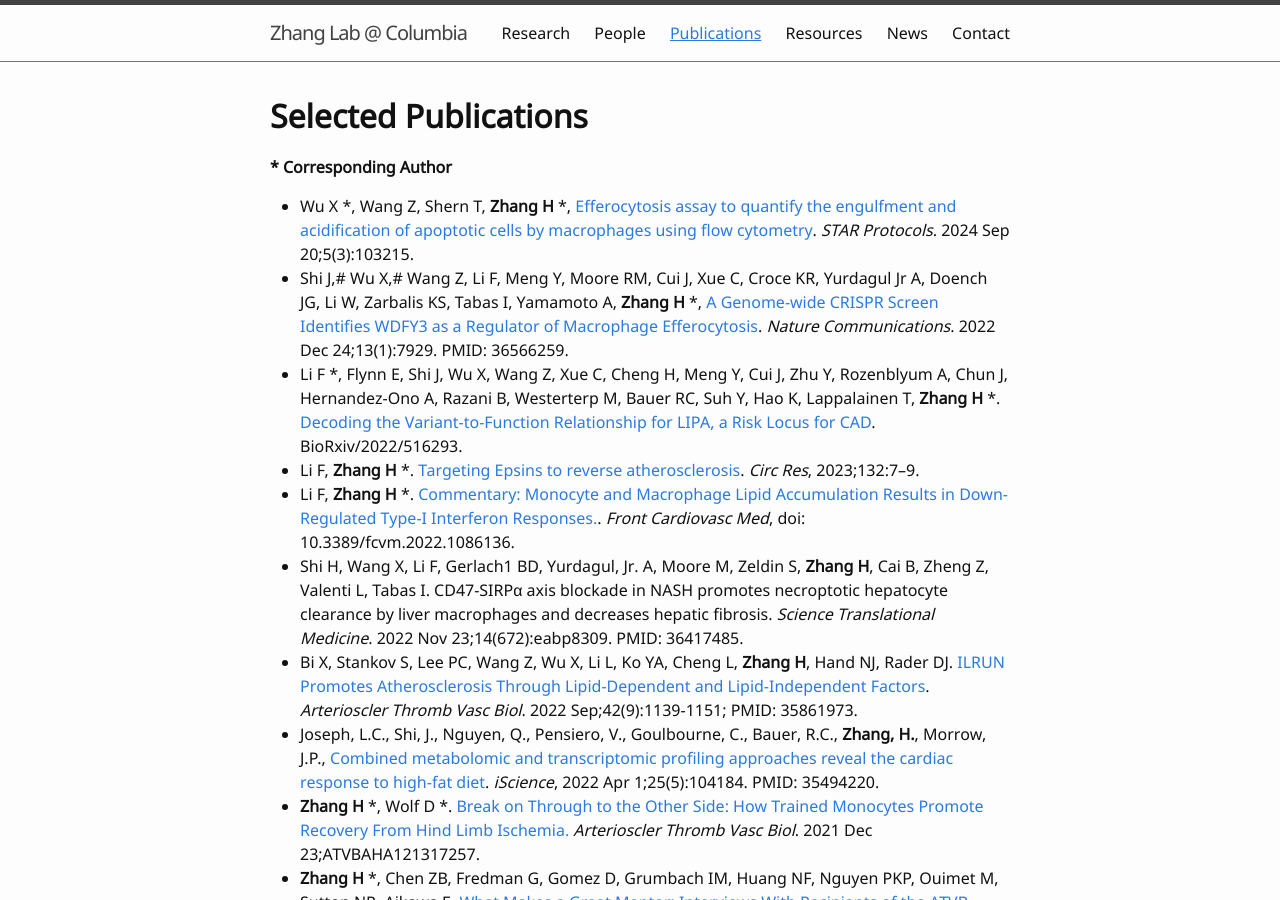
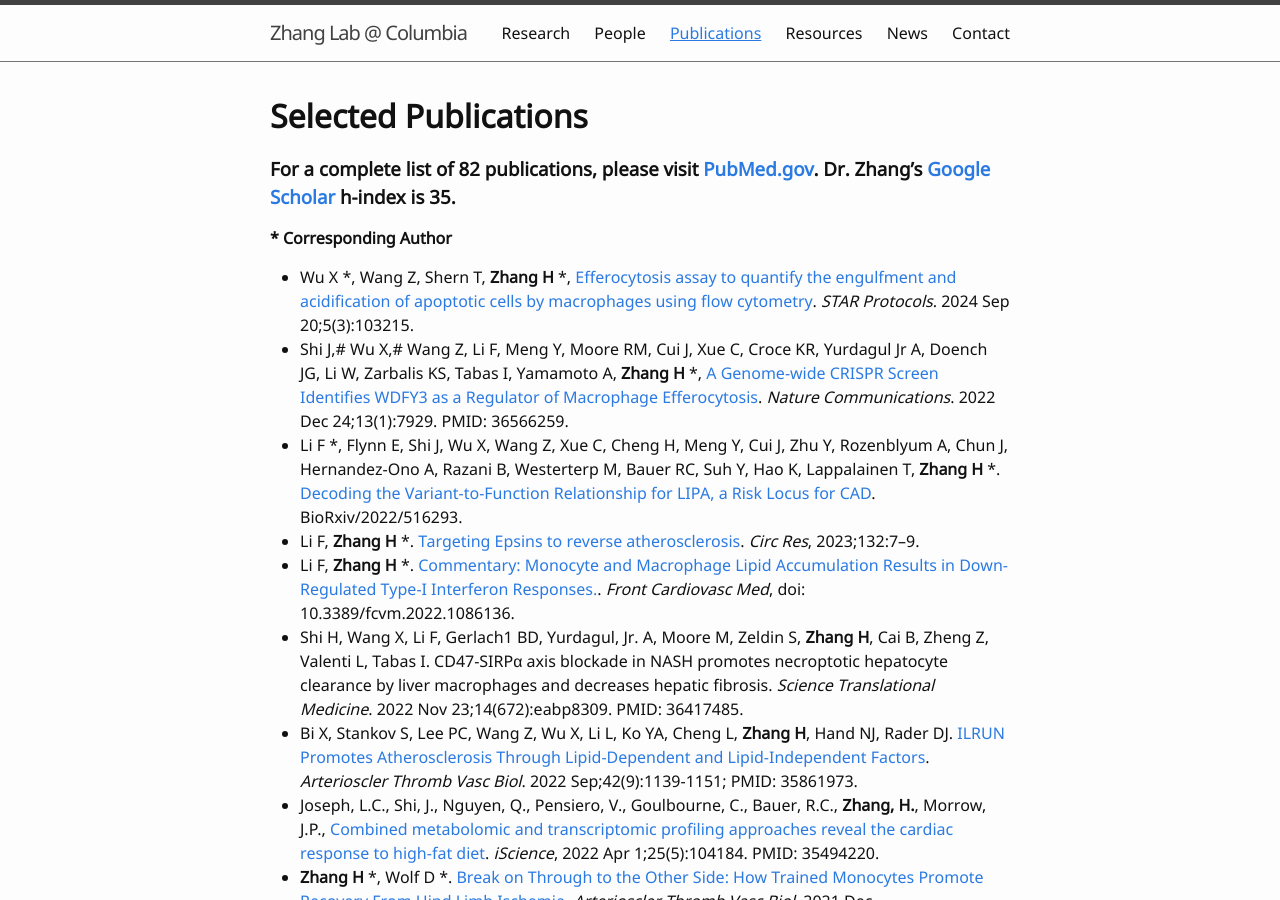
Before and after one commit to hanruizhang/zhanglab, a Jekyll site: the page built from 3_Publications.md, in a window 1280 px wide and 900 px high. Built offline with Jekyll 4.4.1, drawn with Linux system fonts in a browser that asks for light colours; comment, search, counter and statistics services are not loaded; some of the changed text lies outside the part shown.

Commit message:
Update 3_Publications.md

```diff
--- a/3_Publications.md
+++ b/3_Publications.md
@@ -4,6 +4,8 @@
 ---
 
 # **Selected Publications**
+
+### **For a complete list of 82 publications, please visit [PubMed.gov](https://www.ncbi.nlm.nih.gov/myncbi/hanrui.zhang.1/bibliography/public/). Dr. Zhang's [Google Scholar](https://scholar.google.com/citations?hl=en&view_op=list_works&gmla=AJsN-F7X1CyDapGJzdDnDEe-E6DBE-s9JXz75DhHIyt_My4-7-Wn2Wnu4b-6_TQeAP1WK597WTCf8wKOrbZVy3KNB0Hm5Kw6Hw&user=20tuWCkAAAAJ) h-index is 35.**
 
 __*__ **Corresponding Author**
 
```
Also changed, not shown: other parts of 3_Publications.md (+0 -3 lines).
